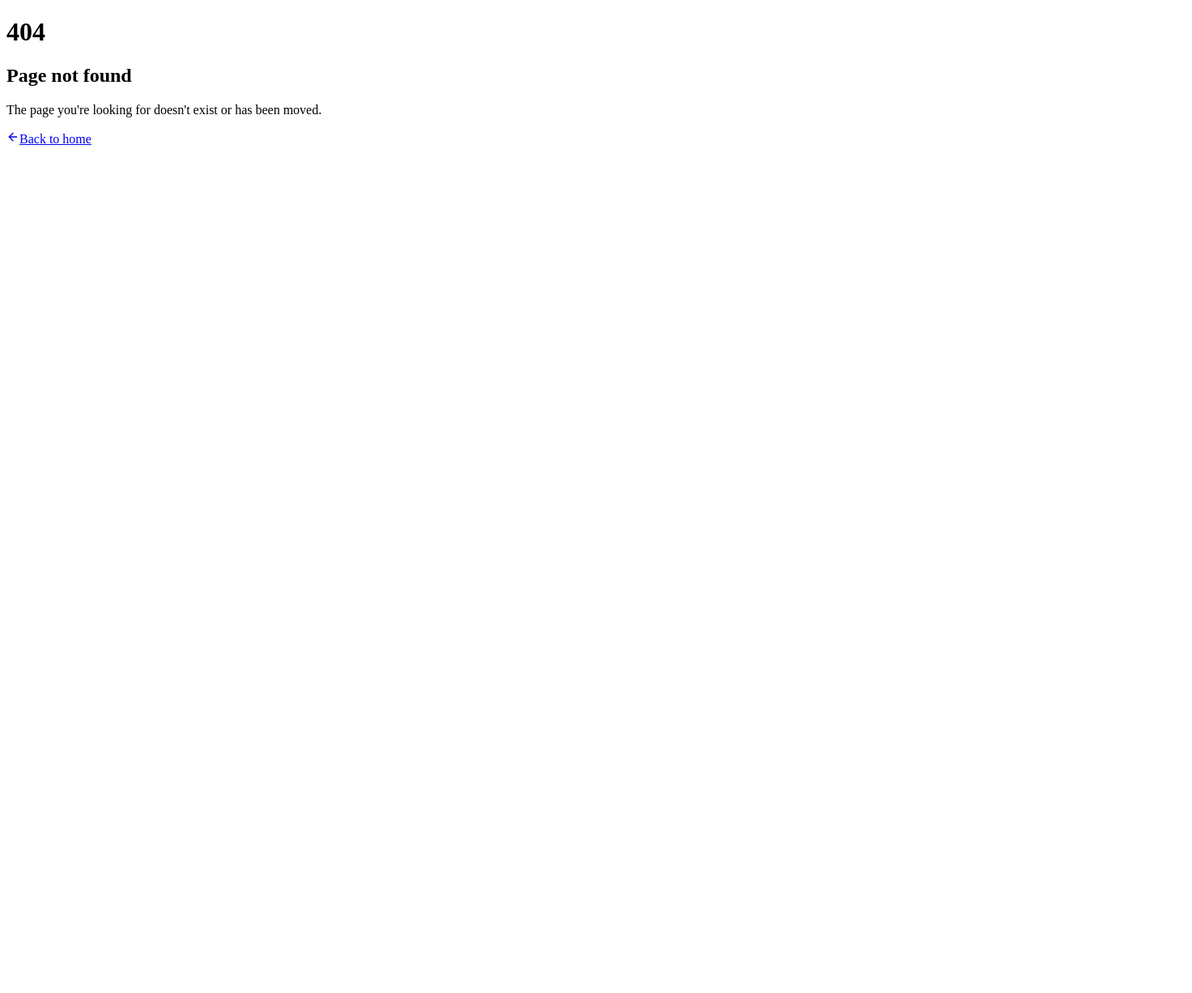
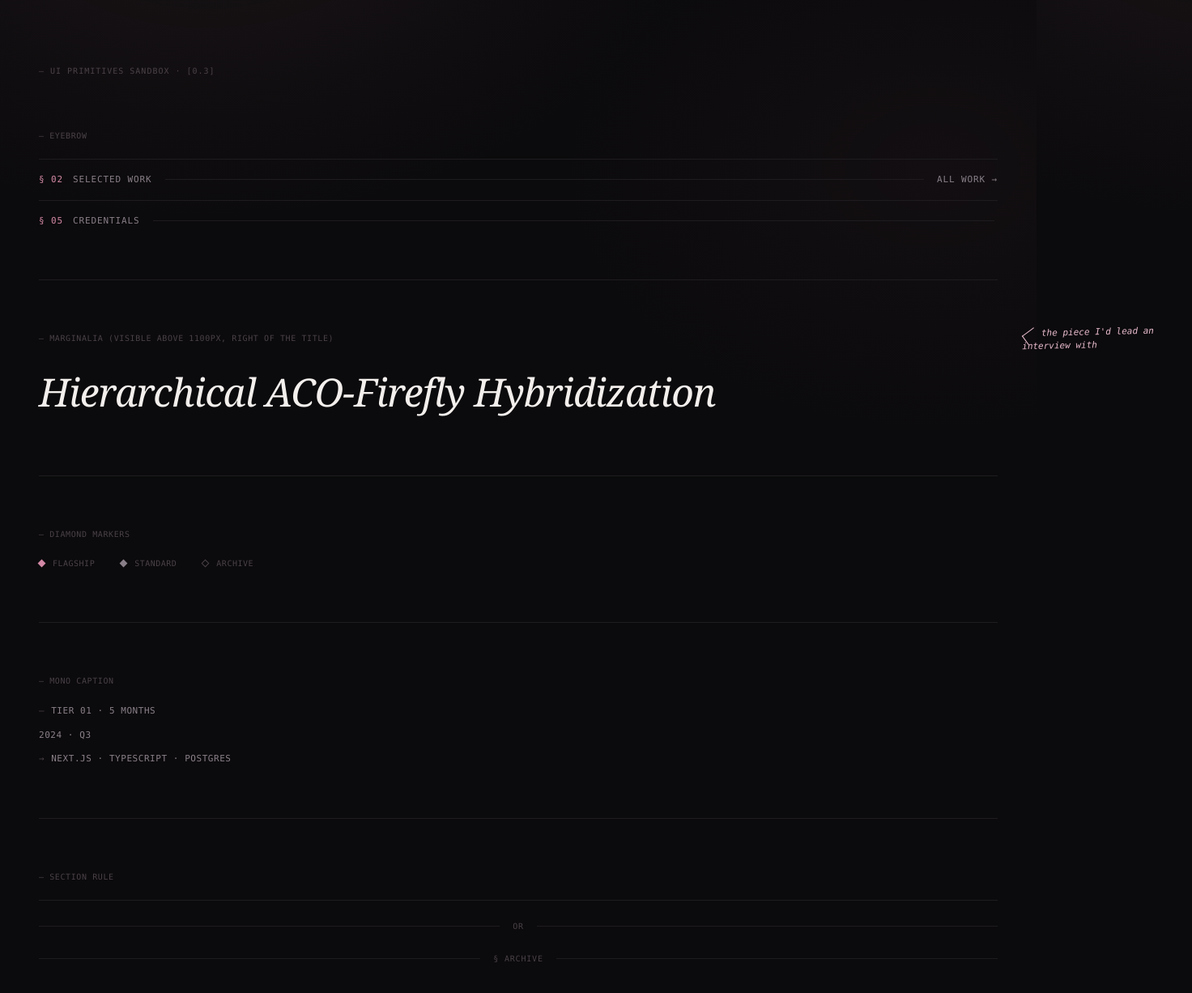
Before and after one commit to zergcore/portfolio, a Next.js app: page /v2/sandbox in a window 1280 px wide. Before the commit this address had no page. Shown: the top 1226 px of the page at 81% size, 1472 px wide, since content can reach past the window. Before the commit the page ends 800 px from the top, so only its background shows below. Built offline with nearby package versions, Linux system fonts and the light colour scheme.

Commit message:
feat(v2): add shared layout primitives [0.3]
Five Server Components in components/ui/ — Eyebrow, Marginalia,
DiamondMarker, MonoCaption, SectionRule — plus a /v2/sandbox page
for visual verification. All render server-side with zero client JS.

```diff
--- /dev/null
+++ b/app/v2/sandbox/page.tsx
@@ -0,0 +1,120 @@
+import Eyebrow from '@/components/ui/Eyebrow';
+import Marginalia from '@/components/ui/Marginalia';
+import DiamondMarker from '@/components/ui/DiamondMarker';
+import MonoCaption from '@/components/ui/MonoCaption';
+import SectionRule from '@/components/ui/SectionRule';
+
+export default function SandboxPage() {
+  return (
+    <main
+      style={{
+        maxWidth: '1280px',
+        margin: '0 auto',
+        padding: '80px 48px 120px',
+      }}
+    >
+      <p
+        style={{
+          fontFamily: 'var(--mono)',
+          fontSize: '10px',
+          letterSpacing: '0.1em',
+          textTransform: 'uppercase',
+          color: 'var(--ink-faint)',
+          marginBottom: '64px',
+        }}
+      >
+        — UI Primitives Sandbox · [0.3]
+      </p>
+
+      {/* ── Eyebrow ── */}
+      <section style={{ marginBottom: '64px' }}>
+        <p style={labelStyle}>— Eyebrow</p>
+        <Eyebrow
+          num="02"
+          title="Selected Work"
+          rightAction={{ href: '/work', label: 'All work →' }}
+        />
+        <div style={{ marginTop: '16px' }}>
+          <Eyebrow num="05" title="Credentials" />
+        </div>
+      </section>
+
+      <div style={{ marginBottom: '64px' }}><SectionRule /></div>
+
+      {/* ── Marginalia ── */}
+      <section style={{ marginBottom: '64px', position: 'relative', minHeight: '80px' }}>
+        <p style={labelStyle}>— Marginalia (visible above 1100px, right of the title)</p>
+        <p
+          style={{
+            fontFamily: 'var(--serif)',
+            fontStyle: 'italic',
+            fontSize: 'clamp(32px, 4vw, 48px)',
+            color: 'var(--ink)',
+            letterSpacing: '-0.02em',
+          }}
+        >
+          Hierarchical ACO-Firefly Hybridization
+        </p>
+        <Marginalia>the piece I&apos;d lead an interview with</Marginalia>
+      </section>
+
+      <div style={{ marginBottom: '64px' }}><SectionRule /></div>
+
+      {/* ── DiamondMarker ── */}
+      <section style={{ marginBottom: '64px' }}>
+        <p style={labelStyle}>— Diamond Markers</p>
+        <div style={{ display: 'flex', alignItems: 'center', gap: '32px' }}>
+          {(['flagship', 'standard', 'archive'] as const).map((tier) => (
+            <div key={tier} style={{ display: 'flex', alignItems: 'center', gap: '10px' }}>
+              <DiamondMarker tier={tier} />
+              <span
+                style={{
+                  fontFamily: 'var(--mono)',
+                  fontSize: '10px',
+                  letterSpacing: '0.05em',
+                  textTransform: 'uppercase',
+                  color: 'var(--ink-faint)',
+                }}
+              >
+                {tier}
+              </span>
+            </div>
+          ))}
+        </div>
+      </section>
+
+      <div style={{ marginBottom: '64px' }}><SectionRule /></div>
+
+      {/* ── MonoCaption ── */}
+      <section style={{ marginBottom: '64px' }}>
+        <p style={labelStyle}>— Mono Caption</p>
+        <div style={{ display: 'flex', flexDirection: 'column', gap: '12px' }}>
+          <MonoCaption prefix="—">Tier 01 · 5 months</MonoCaption>
+          <MonoCaption>2024 · Q3</MonoCaption>
+          <MonoCaption prefix="→">Next.js · TypeScript · Postgres</MonoCaption>
+        </div>
+      </section>
+
+      <div style={{ marginBottom: '64px' }}><SectionRule /></div>
+
+      {/* ── SectionRule ── */}
+      <section style={{ marginBottom: '64px' }}>
+        <p style={labelStyle}>— Section Rule</p>
+        <div style={{ display: 'flex', flexDirection: 'column', gap: '24px' }}>
+          <SectionRule />
+          <SectionRule label="or" />
+          <SectionRule label="§ archive" />
+        </div>
+      </section>
+    </main>
+  );
+}
+
+const labelStyle: React.CSSProperties = {
+  fontFamily: 'var(--mono)',
+  fontSize: '10px',
+  letterSpacing: '0.06em',
+  textTransform: 'uppercase',
+  color: 'var(--ink-faint)',
+  marginBottom: '20px',
+};
--- /dev/null
+++ b/components/ui/DiamondMarker.tsx
@@ -0,0 +1,31 @@
+import type { CSSProperties } from 'react';
+
+type Tier = 'flagship' | 'standard' | 'archive';
+
+interface DiamondMarkerProps {
+  tier: Tier;
+  className?: string;
+}
+
+const tierStyle: Record<Tier, CSSProperties> = {
+  flagship: { background: 'var(--accent)' },
+  standard: { background: 'var(--ink-dim)' },
+  archive:  { background: 'transparent', border: '1px solid var(--ink-faint)' },
+};
+
+export default function DiamondMarker({ tier, className }: DiamondMarkerProps) {
+  return (
+    <span
+      className={className}
+      aria-hidden="true"
+      style={{
+        display: 'inline-block',
+        width: '7px',
+        height: '7px',
+        flexShrink: 0,
+        transform: 'rotate(45deg)',
+        ...tierStyle[tier],
+      }}
+    />
+  );
+}
--- /dev/null
+++ b/components/ui/Eyebrow.module.css
@@ -0,0 +1,42 @@
+.eyebrow {
+  display: flex;
+  align-items: baseline;
+  gap: 12px;
+  font-family: var(--mono);
+  font-size: 11px;
+  letter-spacing: 0.08em;
+  text-transform: uppercase;
+  color: var(--ink-dim);
+  border-top: 1px solid var(--rule);
+  padding-top: 16px;
+}
+
+.num {
+  color: var(--accent);
+  flex-shrink: 0;
+}
+
+.title {
+  flex-shrink: 0;
+}
+
+.sep {
+  flex: 1;
+  height: 1px;
+  background: var(--rule);
+  margin: 0 4px;
+  align-self: center;
+}
+
+.action {
+  color: var(--ink-dim);
+  text-decoration: none;
+  flex-shrink: 0;
+  transition: color 0.15s;
+}
+
+.action:hover {
+  color: var(--accent);
+  text-decoration: underline;
+  text-decoration-color: var(--accent);
+}
--- /dev/null
+++ b/components/ui/Eyebrow.tsx
@@ -0,0 +1,23 @@
+import styles from './Eyebrow.module.css';
+
+interface EyebrowProps {
+  num: string;
+  title: string;
+  rightAction?: { href: string; label: string };
+  className?: string;
+}
+
+export default function Eyebrow({ num, title, rightAction, className }: EyebrowProps) {
+  return (
+    <div className={`${styles.eyebrow}${className ? ` ${className}` : ''}`}>
+      <span className={styles.num}>§ {num}</span>
+      <span className={styles.title}>{title}</span>
+      <span className={styles.sep} aria-hidden="true" />
+      {rightAction && (
+        <a href={rightAction.href} className={styles.action}>
+          {rightAction.label}
+        </a>
+      )}
+    </div>
+  );
+}
--- /dev/null
+++ b/components/ui/Marginalia.module.css
@@ -0,0 +1,31 @@
+.marginalia {
+  position: absolute;
+  right: -240px;
+  top: -8px;
+  width: 210px;
+  font-family: var(--mono);
+  font-size: 11px;
+  font-style: italic;
+  color: var(--accent-soft);
+  transform: rotate(-1.2deg);
+  pointer-events: none;
+  line-height: 1.45;
+}
+
+/* CSS-drawn arrow: two borders rotated to form a corner pointing left */
+.arrow {
+  display: inline-block;
+  width: 18px;
+  height: 14px;
+  border-right: 1px solid var(--accent-soft);
+  border-bottom: 1px solid var(--accent-soft);
+  transform: rotate(145deg) translateY(-4px);
+  margin-right: 6px;
+  vertical-align: middle;
+}
+
+@media (max-width: 1100px) {
+  .marginalia {
+    display: none;
+  }
+}
--- /dev/null
+++ b/components/ui/Marginalia.tsx
@@ -0,0 +1,16 @@
+import type { ReactNode } from 'react';
+import styles from './Marginalia.module.css';
+
+interface MarginaliaProps {
+  children: ReactNode;
+  className?: string;
+}
+
+export default function Marginalia({ children, className }: MarginaliaProps) {
+  return (
+    <div className={`${styles.marginalia}${className ? ` ${className}` : ''}`}>
+      <span className={styles.arrow} aria-hidden="true" />
+      {children}
+    </div>
+  );
+}
--- /dev/null
+++ b/components/ui/MonoCaption.tsx
@@ -0,0 +1,28 @@
+import type { ReactNode } from 'react';
+
+interface MonoCaptionProps {
+  prefix?: string;
+  children: ReactNode;
+  className?: string;
+}
+
+export default function MonoCaption({ prefix, children, className }: MonoCaptionProps) {
+  return (
+    <span
+      className={className}
+      style={{
+        display: 'inline-block',
+        fontFamily: 'var(--mono)',
+        fontSize: '11px',
+        letterSpacing: '0.05em',
+        textTransform: 'uppercase',
+        color: 'var(--ink-dim)',
+      }}
+    >
+      {prefix && (
+        <span style={{ color: 'var(--ink-faint)', marginRight: '8px' }}>{prefix}</span>
+      )}
+      {children}
+    </span>
+  );
+}
--- /dev/null
+++ b/components/ui/SectionRule.tsx
@@ -0,0 +1,39 @@
+interface SectionRuleProps {
+  label?: string;
+  className?: string;
+}
+
+export default function SectionRule({ label, className }: SectionRuleProps) {
+  if (!label) {
+    return (
+      <div
+        className={className}
+        role="separator"
+        style={{ height: '1px', background: 'var(--rule)', width: '100%' }}
+      />
+    );
+  }
+
+  return (
+    <div
+      className={className}
+      role="separator"
+      style={{ display: 'flex', alignItems: 'center', gap: '16px' }}
+    >
+      <div style={{ flex: 1, height: '1px', background: 'var(--rule)' }} />
+      <span
+        style={{
+          fontFamily: 'var(--mono)',
+          fontSize: '10px',
+          letterSpacing: '0.08em',
+          textTransform: 'uppercase',
+          color: 'var(--ink-faint)',
+          flexShrink: 0,
+        }}
+      >
+        {label}
+      </span>
+      <div style={{ flex: 1, height: '1px', background: 'var(--rule)' }} />
+    </div>
+  );
+}
```
